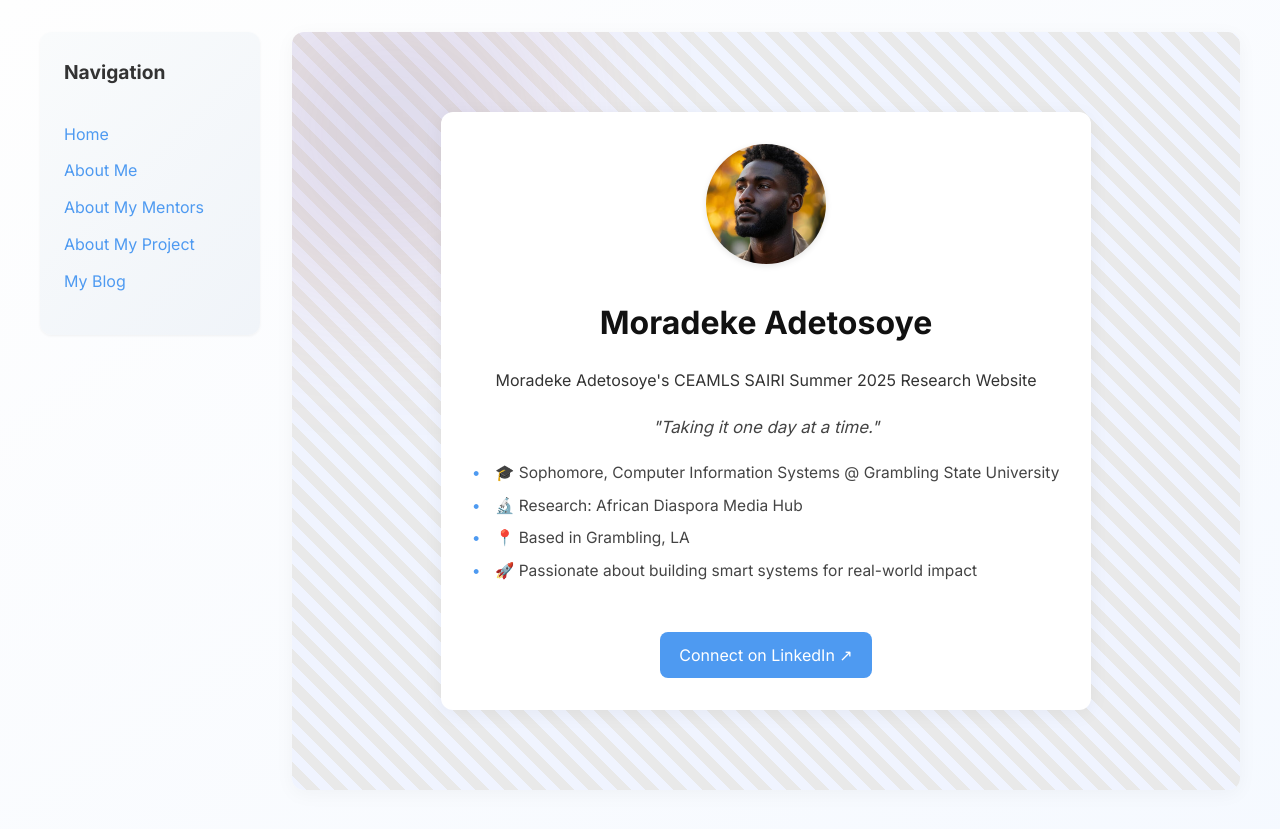
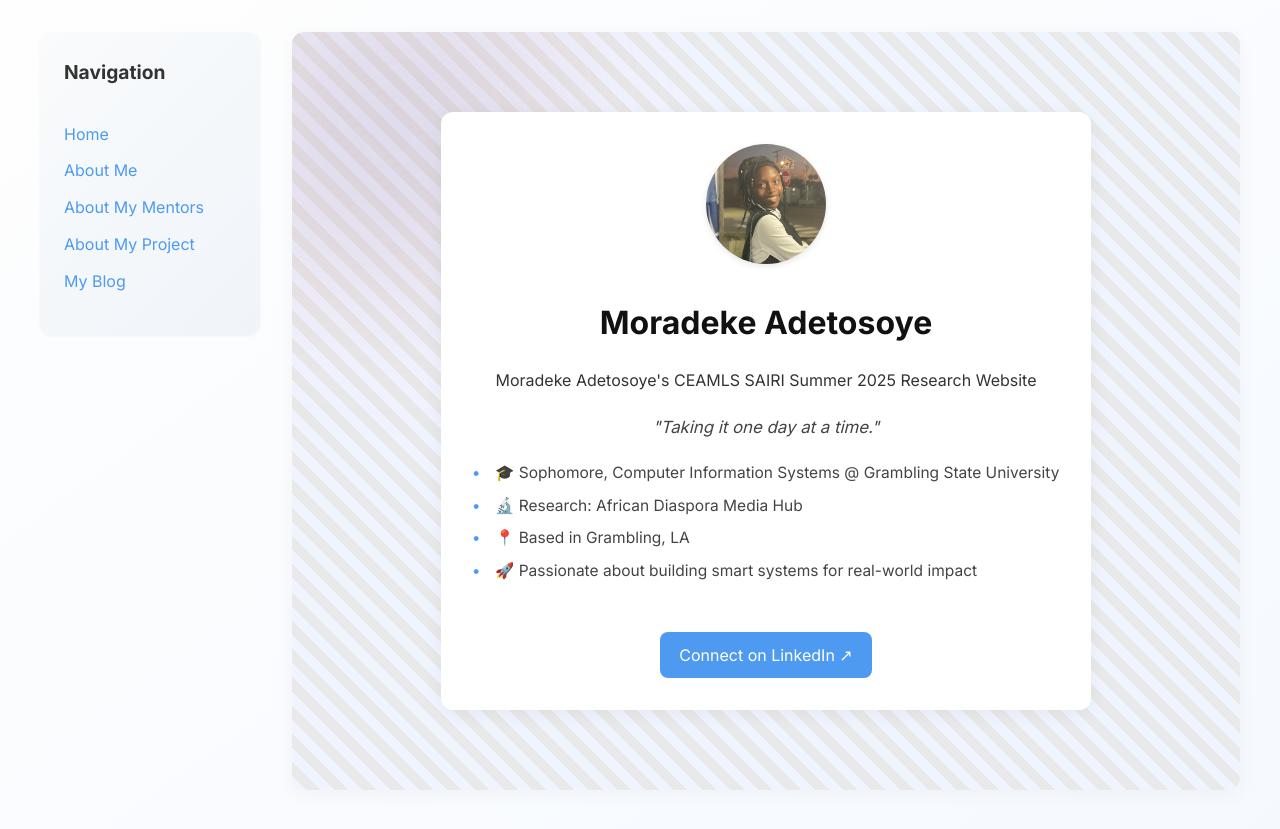
Before and after one commit to deke-a/deke-a.github.io, a Jekyll site: the page built from index.md, in a window 1280 px wide. Shown: the top 829 px of the page. Built offline with Jekyll 4.4.1, drawn with Linux system fonts in a browser that asks for light colours.

Commit message:
Update index.md

```diff
--- a/index.md
+++ b/index.md
@@ -12,5 +12,5 @@ quick_facts:
   - "🚀 Passionate about building smart systems for real-world impact"
 
 linkedin: https://www.linkedin.com/in/moradeke-adetosoye/
-image: /assets/images/me.jpg
+image: assets/images/Headshot_3.jpeg
 ---
```
